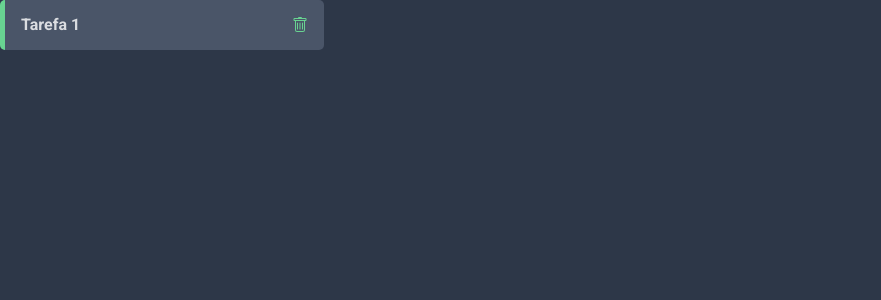
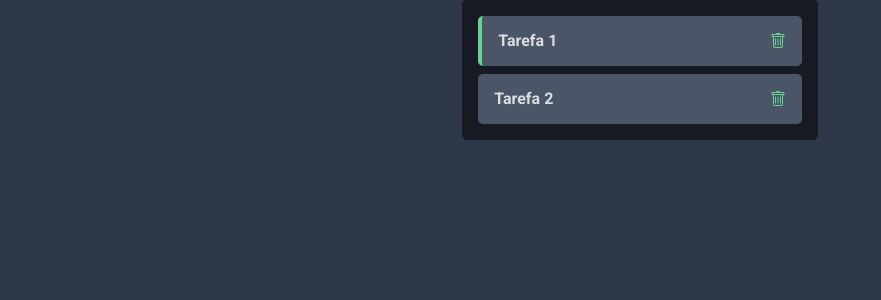
Before and after one commit to tpaphysics/tdd-todo-list, a React (Vite) app: page / in a window 1280 px wide. Shown: the top 300 px of the page, without its empty margins (0-881 px from the left). Built offline with nearby package versions, Linux system fonts and the light colour scheme.

Commit message:
refactor: create data paste and CardData.interface.ts

```diff
--- a/src/App.tsx
+++ b/src/App.tsx
@@ -1,7 +1,25 @@
+import { Flex } from '@chakra-ui/react';
 import CardTask from './Components/CardTask';
+import cards from './data/cards';
 
 function App() {
-  return <CardTask task={'Tarefa 1'} />;
+  return (
+    <Flex
+      flexDir='column'
+      gap='8px'
+      bg='gray.900'
+      w='100%'
+      maxW='calc(1.6180*200px + 32px)'
+      borderRadius='5px'
+      m='0 auto'
+      py='16px'
+      justifyContent='center'
+    >
+      {cards.map((card) => (
+        <CardTask card={card} key={card.id} mx='auto' />
+      ))}
+    </Flex>
+  );
 }
 
 export default App;
--- a/src/Components/CardTask/hook/useCardTask.ts
+++ b/src/Components/CardTask/hook/useCardTask.ts
@@ -1,7 +1,7 @@
 import { useCallback, useState } from 'react';
 
-export const useCardTask = () => {
-  const [checked, setChecked] = useState(false);
+export const useCardTask = (cardCompleted: boolean) => {
+  const [checked, setChecked] = useState(cardCompleted);
 
   const handleClickToogleCheck = useCallback(() => {
     setChecked(!checked);
--- a/src/Components/CardTask/index.tsx
+++ b/src/Components/CardTask/index.tsx
@@ -2,10 +2,13 @@ import { Box, Icon, Text } from '@chakra-ui/react';
 import React from 'react';
 import { CardTaskProps } from './interface';
 import { BsTrash } from 'react-icons/bs';
+import { useCardTask } from './hook/useCardTask';
 
-function CardTask({ task }: CardTaskProps) {
+function CardTask({ card, ...props }: CardTaskProps) {
+  const { checked, handleClickToogleCheck } = useCardTask(card.completed);
   return (
     <Box
+      {...props}
       w='calc(1.6180*200px)'
       bg='gray.600'
       h='50px'
@@ -15,11 +18,12 @@ function CardTask({ task }: CardTaskProps) {
       px='16px'
       borderColor='green.300'
       justifyContent='space-between'
-      borderLeft='5px solid'
+      borderLeft={checked ? '4px solid' : ''}
       borderLeftColor='green.300'
+      onClick={handleClickToogleCheck}
     >
       <Text color='whiteAlpha.800' fontWeight='600'>
-        {task}
+        {card.task}
       </Text>
       <Icon as={BsTrash} color='green.300' />
     </Box>
--- a/src/Components/CardTask/interface.tsx
+++ b/src/Components/CardTask/interface.ts
@@ -1,5 +1,6 @@
 import { BoxProps } from '@chakra-ui/react';
+import { CardData } from '../../data/CardData.interface';
 
 export interface CardTaskProps extends BoxProps {
-  task: string;
+  card: CardData;
 }
--- /dev/null
+++ b/src/data/CardData.interface.ts
@@ -0,0 +1,5 @@
+export interface CardData {
+  id: string;
+  task: string;
+  completed: boolean;
+}
--- /dev/null
+++ b/src/data/cards.ts
@@ -0,0 +1,14 @@
+import { CardData } from './CardData.interface';
+
+export default [
+  {
+    id: '1',
+    task: 'Tarefa 1',
+    completed: true,
+  },
+  {
+    id: '2',
+    task: 'Tarefa 2',
+    completed: false,
+  },
+] as CardData[];
```
Also changed, not shown: 2 other files (tests, documents, lock files or other folders).
